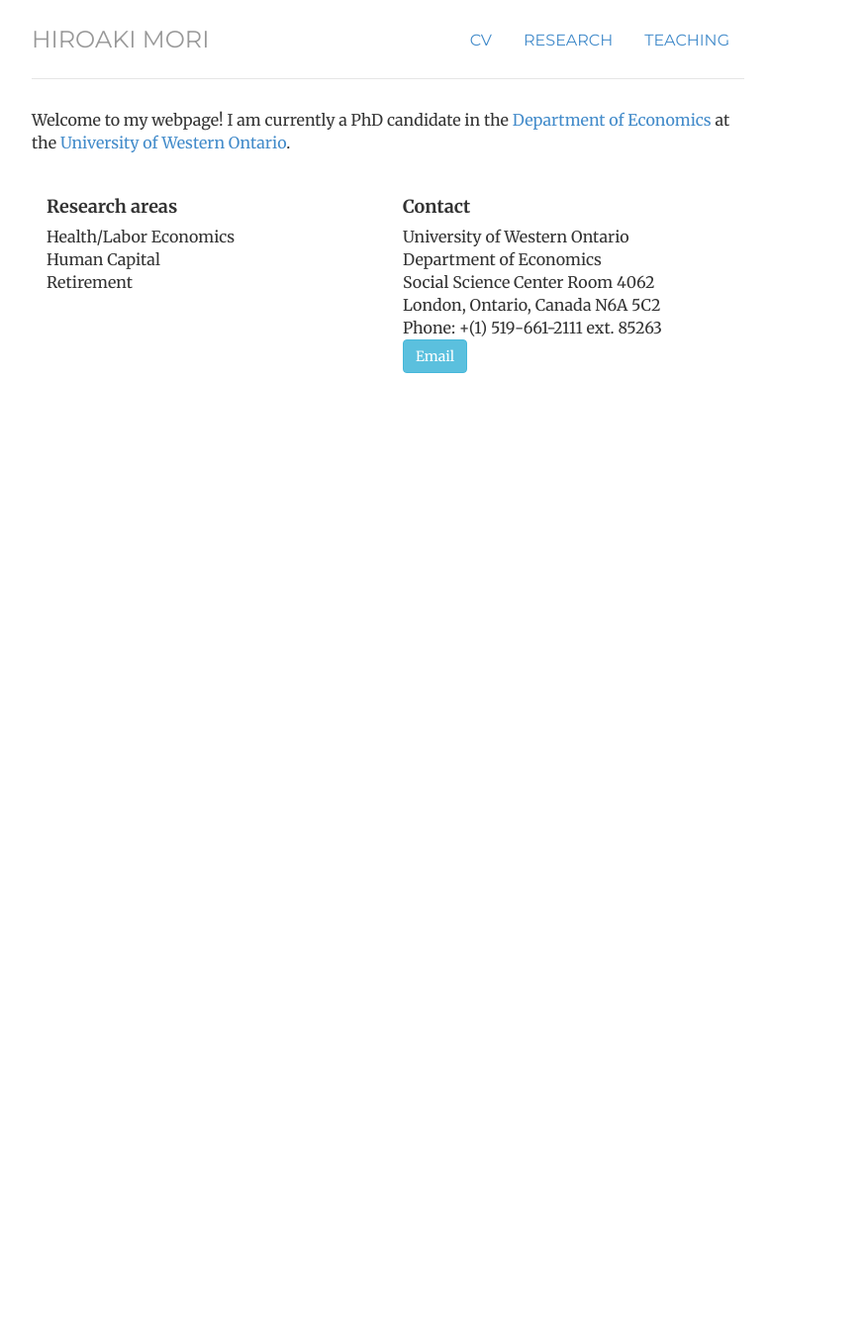
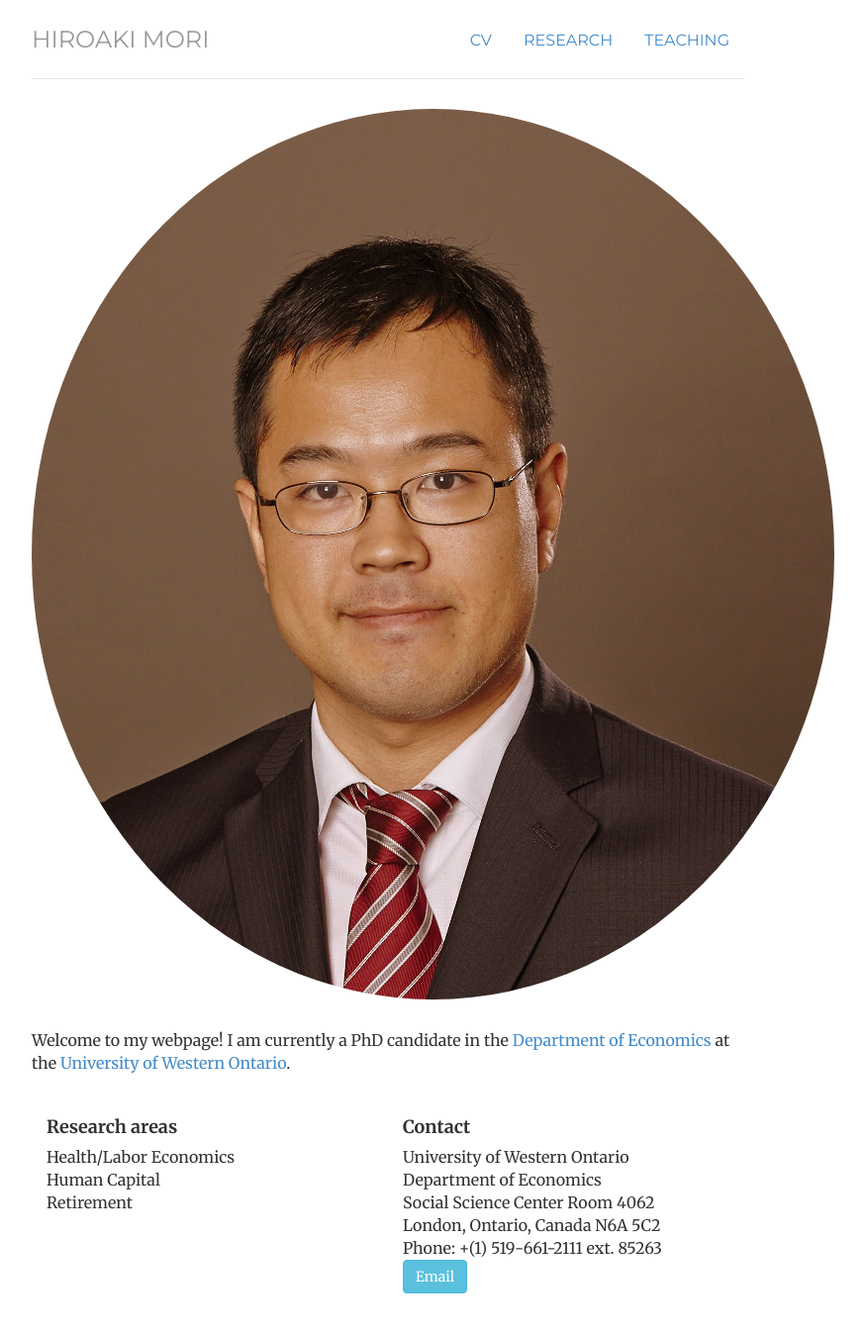
Before and after one commit to morihiroaki/morihiroaki.github.io, a Jekyll site: the page built from index.html, in a window 1280 px wide. Shown: the whole page at 99% size, without its empty margins (248-1122 px from the left). Built offline with Jekyll 4.4.1, drawn with Linux system fonts in a browser that asks for light colours; before the commit the page ends 900 px from its top, so only the background shows below that.

Commit message:
Update index.html

```diff
--- a/index.html
+++ b/index.html
@@ -11,6 +11,7 @@
 <div class="row"></div>
             <div class='row'>
               <div class='col-sm-15'>
+            	<img  class="img-circle avatar" alt="Hiro Mori" src="files/portrait.jpg">
               <p> Welcome to my webpage! I am currently a PhD candidate in the <a href="http://economics.uwo.ca/">Department of Economics</a> at the <a href="http://www.uwo.ca/">University of Western Ontario</a>.  </p>
               <!--a class="btn btn-primary" href="/cv.html">CV</a-->
               <!--a class="btn btn-warning" href="/research.html">Research</a-->
```
